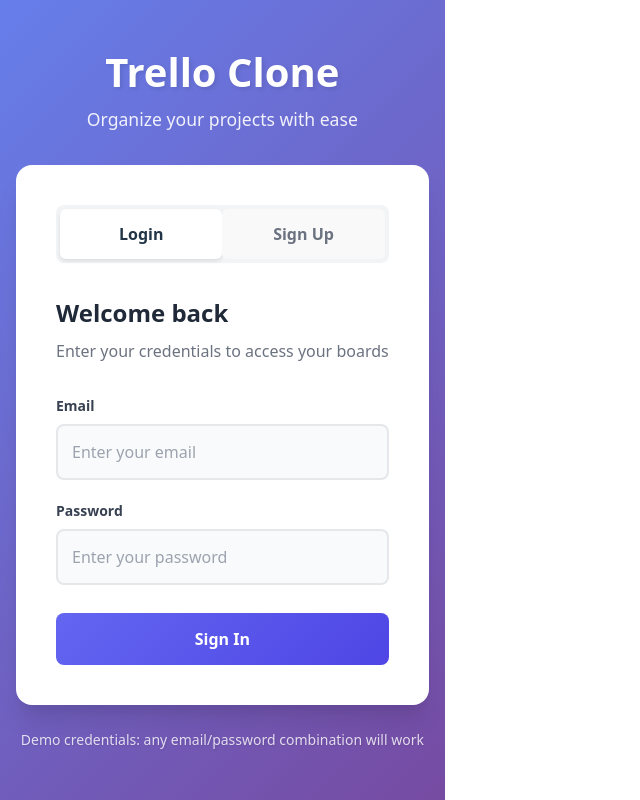
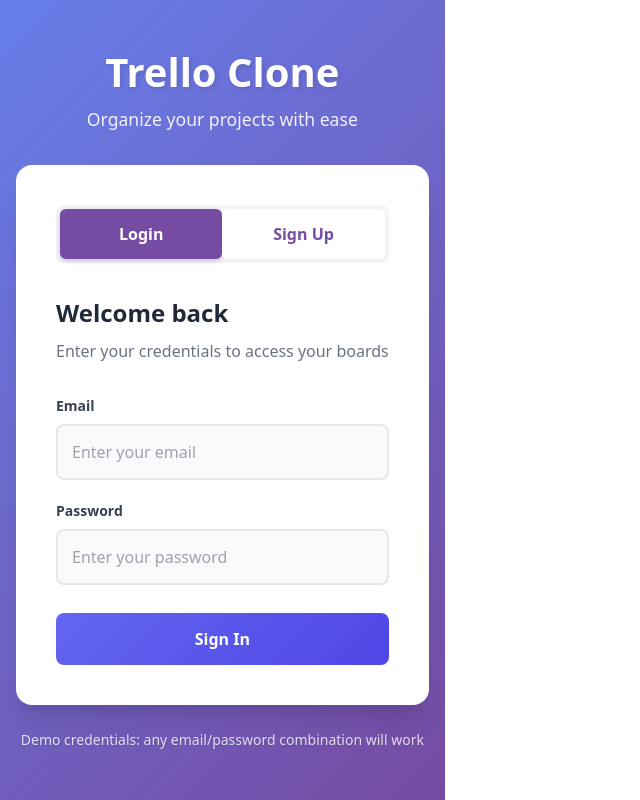
Before and after one commit to midelq/Trello-clone, a React (Vite) app: page / in a window 1280 px wide. Shown: the whole page, without its empty margins (0-640 px from the left). Built offline with nearby package versions, Linux system fonts and the light colour scheme.

Commit message:
improve auth tabs styling with purple them

```diff
--- a/src/styles/auth.css
+++ b/src/styles/auth.css
@@ -55,6 +55,7 @@
   border-radius: 0.375rem;
   transition: all 0.2s ease;
   cursor: pointer;
+  color: #1F2937;
 }
 
 .auth-tab:hover {
@@ -62,12 +63,14 @@
 }
 
 .auth-tab-active {
-  background-color: white;
-  box-shadow: 0 2px 4px rgba(0, 0, 0, 0.1);
+  background-color: #764ba2;
+  box-shadow: 0 2px 4px rgba(118, 75, 162, 0.3);
+  color: white;
 }
 
 .auth-tab-inactive {
-  color: #6B7280;
+  background-color: white;
+  color: #764ba2;
 }
 
 /* Auth Form */
```
